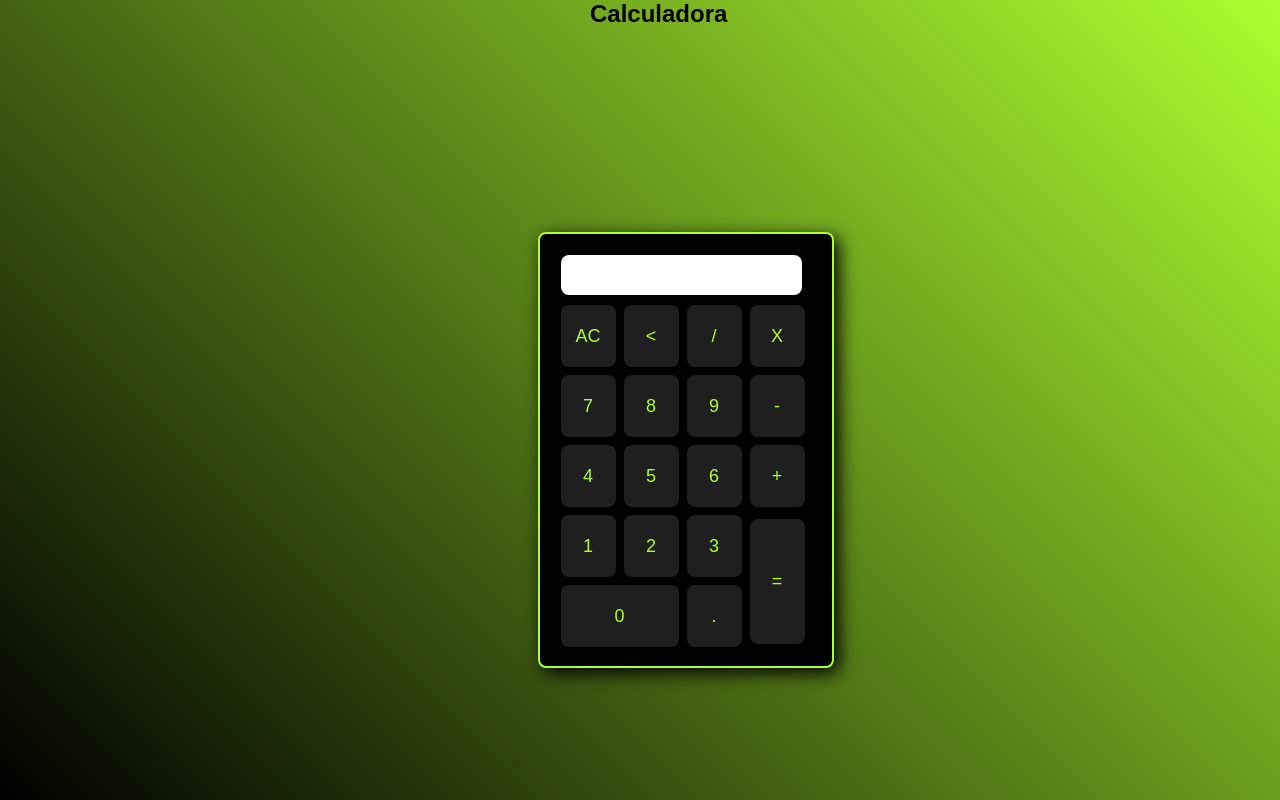
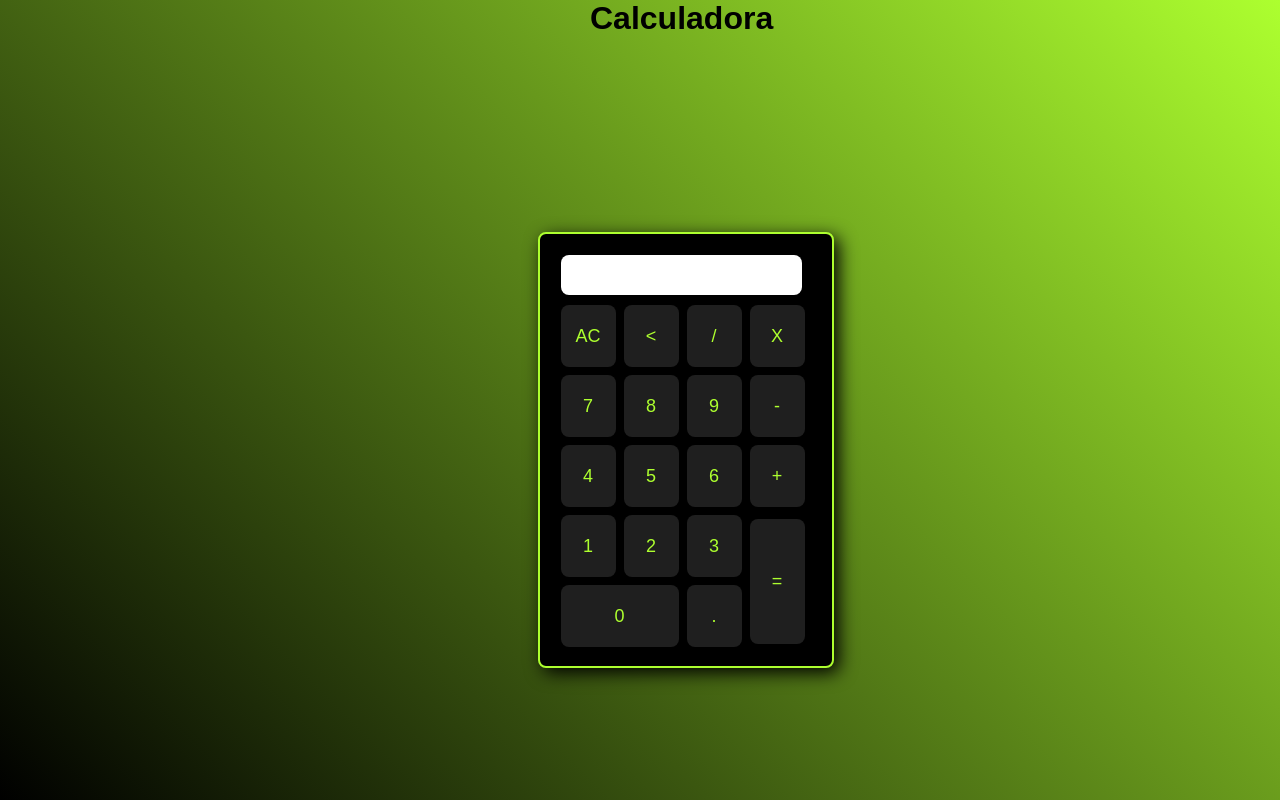
Before and after one commit to Arthur18dev/Atividade-git6, a plain HTML site: page index.html in a window 1280 px wide. Drawn offline with Linux system fonts and the light colour scheme.

Commit message:
Projeto 6

```diff
--- a/index.html
+++ b/index.html
@@ -8,7 +8,7 @@
 <body>
     <div class="cor">
         <center>
-        <h2 class="nome">Calculadora</h2>
+        <h1 class="nome">Calculadora</h1>
         </center>
         <div class="calculadora">
             <p id="resultado"></p>
@@ -39,7 +39,7 @@
                 </tr>
                 <tr>
                     <td colspan="2"><button class="botao" style="width: 118px;" onclick="insert(0)">0</button></td>
-                    <td><button class="botao" onclick="insert('.')">.</button></td>
+                    <td><button class="botao" style=""" onclick="insert('.')">.</button></td>
                 </tr>
             </table>
         </div>
--- a/style.css
+++ b/style.css
@@ -45,8 +45,22 @@
     text-align: right;
     padding: 5px;
     border-radius: 8px;
-    overflow: hidden;
+    overflow-x: auto;
+    overflow-y: hidden;
 }
+::-webkit-scrollbar{
+    height: 4px;
+}
+::-webkit-scrollbar-track {
+    background-color: gray;
+}
+::-webkit-scrollbar-thumb {
+    background-color: greenyellow;
+}
+::-webkit-scrollbar-thumb:hover {
+    background-color: green;
+}
+
 .nome {
     width: 100px;
 }
```
Also changed, not shown: index.js (line endings or trailing spaces).
